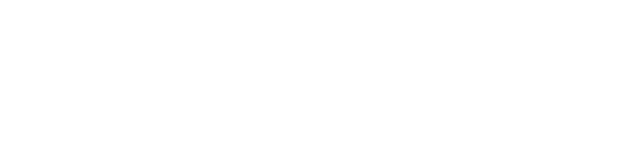
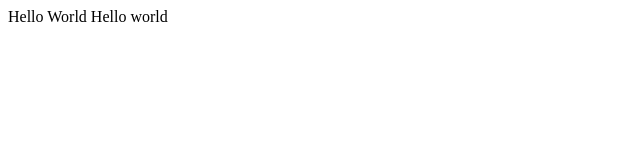
Before and after one commit to Project-Plato/truvity.com, a plain HTML site: page index.html in a window 1280 px wide. Shown: the whole page, without its empty margins (0-640 px from the left). Drawn offline with Linux system fonts and the light colour scheme.

Commit message:
fixed hello world

```diff
--- a/index.html
+++ b/index.html
@@ -1,9 +1,9 @@
 <!DOCTYPE html>
 <html>
     <head>
-        <!-- head definitions go here -->
+        Hello World
     </head>
     <body>
-        <!-- the content goes here -->
+	Hello world
     </body>
 </html>
```
